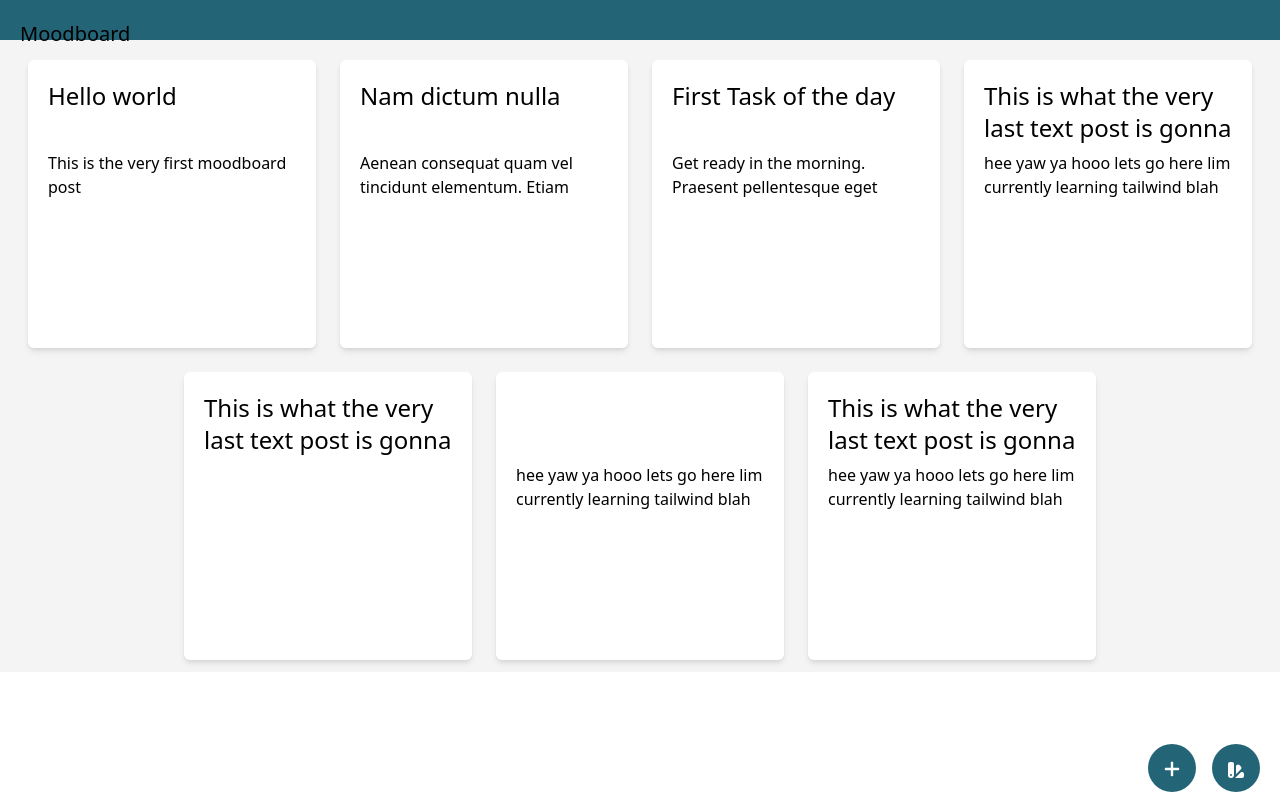
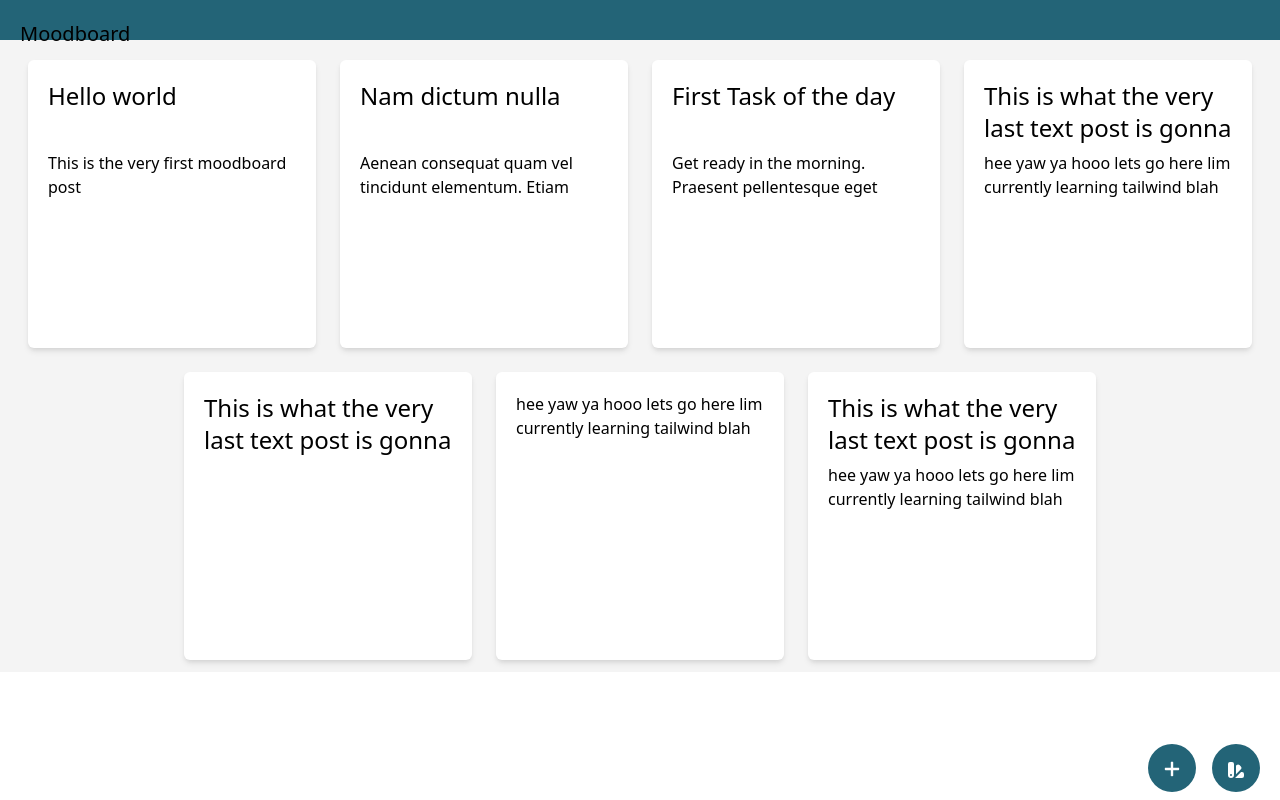
Before and after one commit to ivyla/Moodboard, a React (Create React App) app in the folder moodboard/: page / in a window 1280 px wide. Built offline with nearby package versions, Linux system fonts and the light colour scheme.

Commit message:
added buttons, some changes to post

```diff
--- a/moodboard/src/App.js
+++ b/moodboard/src/App.js
@@ -12,6 +12,9 @@ import ChangeBg from "./icons/ChangeBg"
 
 function App() {
     const [posts, setPosts] = useState(postData)
+    // Selected will be the postId
+    const [selected, setSelected] = useState(-1)
+
     const deletePost = (id) => {
         let updatedPosts = posts.filter((post) => {
             return post.id !== id
@@ -31,16 +34,23 @@ function App() {
     }
     // Currently no filter for the posts - for now, we are rendering all of them
     const displayedPosts = posts.map((post) => (
-        <Post key={post.id} id={post.id} post={post} deletePost={deletePost} />
+        <Post
+            key={post.id}
+            id={post.id}
+            post={post}
+            deletePost={deletePost}
+            selected={selected}
+            setSelected={setSelected}
+        />
     ))
-    console.log(posts)
+
     return (
         <div className="h-full bg-defaultBg overflow-hidden">
             <NavBar />
             {/* Container for posts interface */}
             <div className="block w-screen flex flex-column flex-grow m-auto">
                 {/* Display of all the posts */}
-                <div className="flex flex-row flex-wrap justify-center">
+                <div className="flex  flex-row flex-wrap justify-center">
                     {displayedPosts}{" "}
                 </div>
             </div>
--- a/moodboard/src/components/functional/EditPost.js
+++ b/moodboard/src/components/functional/EditPost.js
@@ -1,13 +1,17 @@
-const EditPost = ({setDelete, showDelete}) => {
-    const handleDeleteClick = (event) => {
+const EditPost = ({setDelete, showDelete, selected, setSelected, postId}) => {
+    const handleDeleteClick = () => {
         setDelete(!showDelete)
+    }
+
+    const handleEditClick = () => {
+        setSelected(postId)
     }
     const staticButtonStyle =
         "bg-white h-10 w-10 rounded-full flex justify-center m-1 shadow-md"
     return (
         <div className="relative opacity-0 hover:opacity-100">
             <div className="absolute right-0 w-32 h-20 flex justify-center py-2">
-                <div className={staticButtonStyle}>
+                <div className={staticButtonStyle} onClick={handleEditClick}>
                     {/* Edit Button */}
                     <button>
                         <svg
--- a/moodboard/src/components/views/Post.js
+++ b/moodboard/src/components/views/Post.js
@@ -2,7 +2,7 @@
 import {useState} from "react"
 import EditPost from "../functional/EditPost"
 
-const Post = ({post, id, deletePost}) => {
+const Post = ({post, id, deletePost, selected, setSelected}) => {
     const [titleValue, setTitle] = useState(post.title)
     const [contentValue, setContent] = useState(post.content)
     const [showDelete, setDelete] = useState(false)
@@ -12,9 +12,32 @@ const Post = ({post, id, deletePost}) => {
     const titleAreaStyle =
         "box-border break-words overflow-hidden resize-none w-full"
 
+    const titleDisplay = titleValue ? (
+        <textarea
+            className={titleAreaStyle}
+            value={titleValue}
+            onChange={handleTitle}
+        />
+    ) : null
+
+    const contentDisplay = contentValue ? (
+        <textarea
+            className={titleAreaStyle.concat(" text-base")}
+            value={contentValue}
+            onChange={handleText}
+        />
+    ) : null
+
+    console.log("selected: ", selected)
     return (
         <div className="w-72 h-72 bg-white m-3 overflow-y-auto rounded-md shadow-md ">
-            <EditPost showDelete={showDelete} setDelete={setDelete} />
+            <EditPost
+                showDelete={showDelete}
+                setDelete={setDelete}
+                selected={selected}
+                setSelected={setSelected}
+                postId={id}
+            />
             {/* Delete Overlay */}
             <div
                 className={
@@ -23,46 +46,29 @@ const Post = ({post, id, deletePost}) => {
                         : "hidden"
                 }
             >
-                {" "}
-                <h1 className="text-2xl text-center m-4">
-                    {" "}
-                    Delete this post?{" "}
-                </h1>
+                <h1 className="text-2xl text-center m-4">Delete this post?</h1>
                 <div className="flex flex-row space-evenly justify-center space-x-4">
                     <button
                         className="btn-delete"
                         onClick={() => deletePost(post.id)}
                     >
-                        {" "}
-                        Delete{" "}
-                    </button>{" "}
+                        Delete
+                    </button>
                     <button
                         className="btn-neutral"
                         onClick={() => setDelete(false)}
                     >
-                        {" "}
-                        Cancel{" "}
-                    </button>{" "}
+                        Cancel
+                    </button>
                 </div>
                 {/* End of delete overlay */}
             </div>
             {/* Text Areas */}
             <div className="p-5">
-                <div className=" text-2xl font-bold ">
-                    <textarea
-                        className={titleAreaStyle}
-                        value={titleValue}
-                        onChange={handleTitle}
-                    />
-                </div>
-                <div>
-                    <textarea
-                        className={titleAreaStyle.concat(" text-base")}
-                        value={contentValue}
-                        onChange={handleText}
-                    />
-                </div>
+                <div className=" text-2xl font-bold ">{titleDisplay}</div>
+                <div>{contentDisplay}</div>
             </div>
+
             {/* Overlay */}
         </div>
     )
```
